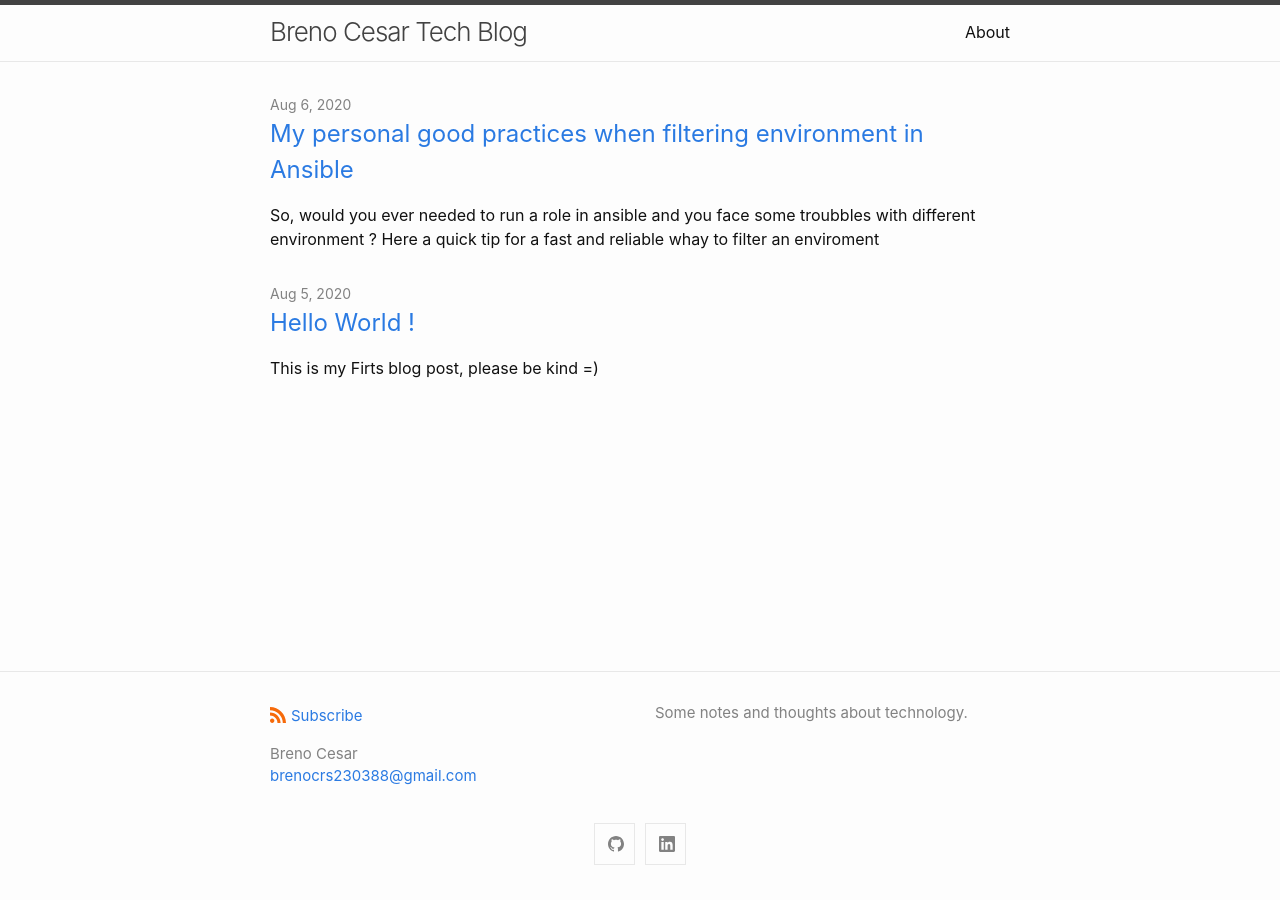
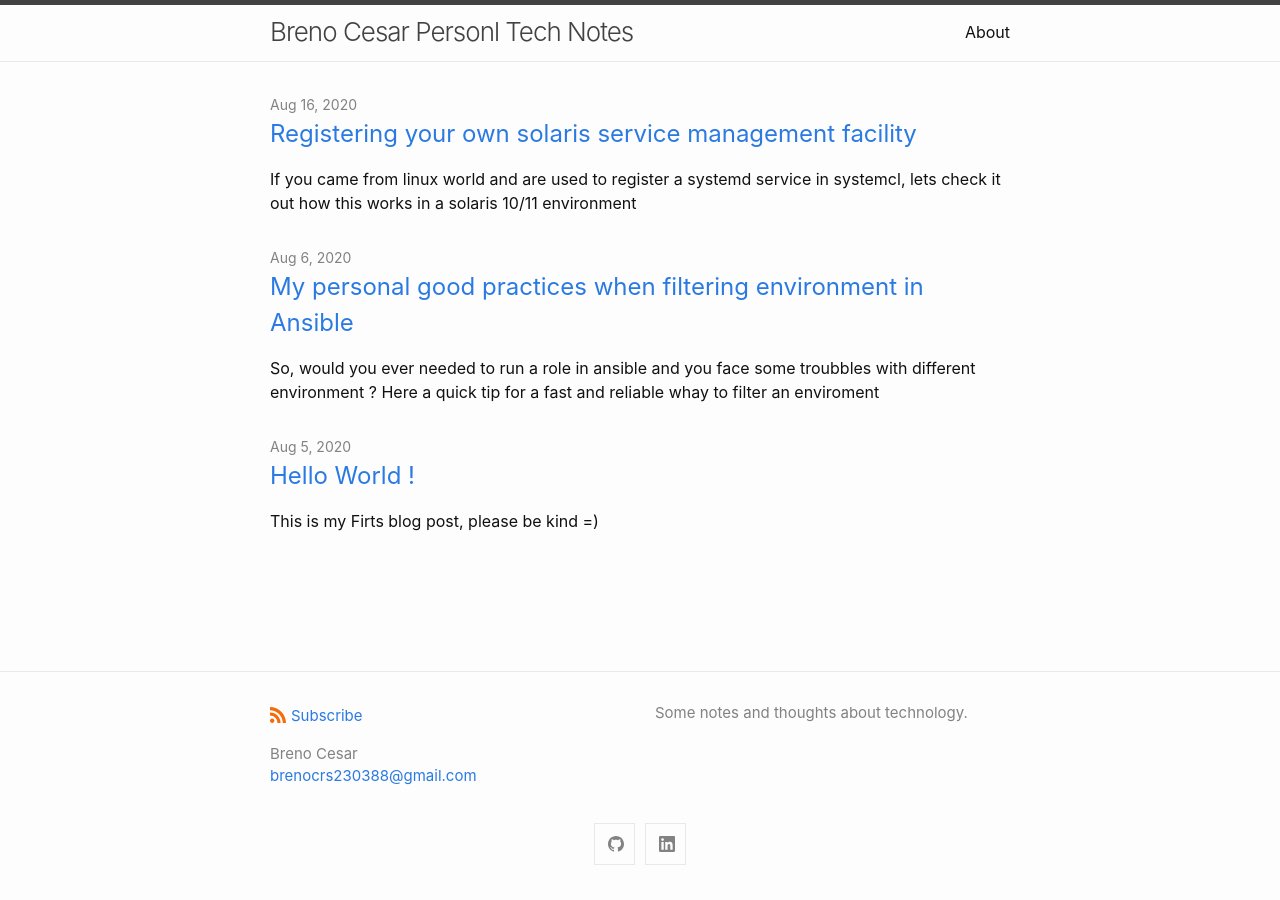
Before and after one commit to brenocrs/brenocrs.github.io, a Jekyll site: the page built from index.markdown, in a window 1280 px wide. Built offline with Jekyll 4.4.1, drawn with Linux system fonts in a browser that asks for light colours.

Commit message:
NEW POST

````diff
--- a/_config.yml
+++ b/_config.yml
@@ -1,6 +1,6 @@
 # https://github.com/jekyll/minim
-title: Breno Cesar Tech Blog
-subtitle: My personal thoughts about tech
+title: Breno Cesar Personl Tech Notes
+subtitle: My personal notes and thoughts about tech
 author:
   name: Breno Cesar
   email: brenocrs230388@gmail.com
--- /dev/null
+++ b/_posts/2020-08-16-registering-Solaris-SMF.md
@@ -0,0 +1,238 @@
+---
+layout: post
+author: Breno Cesar
+title:  "Registering your own solaris service management facility"
+subtitle: "If you came from linux world and are used to register a systemd service in systemcl, lets check it out how this works in a solaris 10/11 environment"
+categories: solaris
+date: 2020-08-16 19:07:00
+---
+If you are used to register a service in a systemd based environment, you known what is a systemcl, what he does and how to configure then to managed a new custom deamon/service/script/what_ever_you_want.
+<br>
+In a solaris environment is not different, as almost linux/unix like system, it has first and unique PID raised by the system at boot, that is the father for all the others pid that handle the other system services.
+<br>
+To manage all those services and deamons, in systemd linux system whe have systemctl, and in solaris system, we have the **service management facility**, or [**smf**](https://www.oracle.com/technical-resources/articles/solaris/intro-smf-basics-s11.html).
+<br>
+SMF use a xml file to configure all the services, if you want to know how a service is configure, you can just type:
+<br>
+```command
+-bash-3.2# svccfg export -a /system/cron
+```
+
+It will print out a XML file that show's up how this service is configured:
+<br>
+
+```xml
+<?xml version='1.0'?>
+<!DOCTYPE service_bundle SYSTEM '/usr/share/lib/xml/dtd/service_bundle.dtd.1'>
+<service_bundle type='manifest' name='export'>
+  <service name='system/cron' type='service' version='0'>
+    <create_default_instance enabled='true'/>
+    <single_instance/>
+    <dependency name='usr' grouping='require_all' restart_on='none' type='service'>
+      <service_fmri value='svc:/system/filesystem/local'/>
+    </dependency>
+    <dependency name='ns' grouping='require_all' restart_on='none' type='service'>
+      <service_fmri value='svc:/milestone/name-services'/>
+    </dependency>
+    <dependent name='cron_multi-user' restart_on='none' grouping='optional_all'>
+      <service_fmri value='svc:/milestone/multi-user'/>
+    </dependent>
+    <exec_method name='start' type='method' exec='/lib/svc/method/svc-cron' timeout_seconds='60'>
+      <method_context>
+        <method_credential user='root' group='root'/>
+      </method_context>
+    </exec_method>
+    <exec_method name='stop' type='method' exec=':kill' timeout_seconds='60'/>
+    <exec_method name='refresh' type='method' exec=':kill -THAW' timeout_seconds='60'/>
+    <property_group name='general' type='framework'>
+      <propval name='action_authorization' type='astring' value='solaris.smf.manage.cron'/>
+    </property_group>
+    <property_group name='startd' type='framework'>
+      <propval name='ignore_error' type='astring' value='core,signal'/>
+    </property_group>
+    <stability value='Unstable'/>
+    <template>
+      <common_name>
+        <loctext xml:lang='C'>clock daemon (cron)</loctext>
+      </common_name>
+      <documentation>
+        <manpage title='cron' section='1M' manpath='/usr/share/man'/>
+        <manpage title='crontab' section='1' manpath='/usr/share/man'/>
+      </documentation>
+    </template>
+  </service>
+</service_bundle>
+```
+Looking this file, it's hard to debug and understand ho it works , but here i will compiling the most usual configurations that you need to know for configuring your own SMF service.
+<br>
+Below i will show to ho configure a script called "my-application" in the smf, and which are the keys part to do so.
+<br>
+Firs we need to create a file called "my-app.xml" and than configure each step as bellow.
+<br>
+
+### 1 - Header
+
+The first thing you need to do is configure the name of your new service, ann this going in to the ```name``` option under ```service_bundle``` and ```service``` section.
+All other options can let be standart as showed bellow.
+```xml
+<?xml version="1.0" ?>
+<!DOCTYPE service_bundle
+  SYSTEM '/usr/share/lib/xml/dtd/service_bundle.dtd.1'>
+<service_bundle type="manifest" name="application/my-application">
+    <service version="1" type="service" name="application/my-application">
+.
+.
+.
+    </service>
+</service_bundle>
+```
+
+### 2 - Dependency
+Here we will not waste too much time, basicaly 99,99% of all script/software start only when a environment is runnig under a multi user level / rc.3 / init 3 or what ever you call it in your system, so our xml configuration will be very stander until here:
+```xml
+<?xml version="1.0" ?>
+<!DOCTYPE service_bundle
+  SYSTEM '/usr/share/lib/xml/dtd/service_bundle.dtd.1'>
+<service_bundle type="manifest" name="application/my-application">
+    <service version="1" type="service" name="application/my-application">
+        <dependency restart_on="none" type="service" name="multi_user_dependency" grouping="require_all">
+            <service_fmri value="svc:/milestone/multi-user"/>
+        </dependency>
+.
+.
+.
+    </service>
+</service_bundle>
+```
+### 3 - User, Enivonment Variable and Path
+
+Here is where the magic starts, if you what to specify globally:
+- Which user/group from the system the app will be executed.
+- Which environment varibale should be used.
+- Which path the script should be executed.
+Let's supose that the my-application should be executed with a user called "karlson" in the group "other" over a path "/home/karson" so the block configuration should be like:
+```xml
+<method_context method_context working_directory='/home/karson'>
+    <method_credential user="karlson" group="other" />
+</method_context>
+```
+And for everything that SMF will execute in our script, we will user this java home environment variable:
+```xml
+<method_environment>
+    <envvar name="JAVA_HOME" value="/usr/jdk/instances/jdk1.8.0" />
+</method_environment>
+```
+Until now our block configuration look's like this.
+```xml
+<?xml version="1.0" ?>
+<!DOCTYPE service_bundle
+  SYSTEM '/usr/share/lib/xml/dtd/service_bundle.dtd.1'>
+<service_bundle type="manifest" name="application/my-application">
+    <service version="1" type="service" name="application/my-application">
+        <dependency restart_on="none" type="service" name="multi_user_dependency" grouping="require_all">
+            <service_fmri value="svc:/milestone/multi-user"/>
+        </dependency>
+        <method_context working_directory='/home/karson'>
+            <method_credential user="karlson" group="other" />
+        </method_context>
+        <method_environment>
+            <envvar name="JAVA_HOME" value="/usr/jdk/instances/jdk1.8.0" />
+        </method_environment>
+.
+.
+.
+    </service>
+</service_bundle>
+```
+### 4 - Script execution
+Here we specify how the script should be executed, there is a lot of variation for that, but i will show the 2 most common.
+#### 4.1 - Start/Stop script
+For a scrpt that you need to inform a the input a parameter like **start** or **stop**, just use the block bellow:
+
+```xml
+<exec_method timeout_seconds="60" type="method" name="start" exec="/home/karson/my-app.sh %m"/>
+<exec_method timeout_seconds="60" type="method" name="stop" exec="/home/karson/my-app.sh %m"/>
+<exec_method timeout_seconds="60" type="method" name="refresh" exec=":true"/>
+```
+obs: Note that you can user varibles like ```%m``` to specify which input you will use for every method
+
+#### 4.2 - Daemon script
+For a scrpt that run's as a deamon and should be maintained executing, just use the block bellow:
+
+```xml
+<exec_method timeout_seconds="60" type="method" name="start" exec="/home/karson/my-app.sh -c /home/karson/my-app.conf"/>
+<exec_method timeout_seconds="60" type="method" name="stop" exec=":kill"/>
+<exec_method timeout_seconds="60" type="method" name="refresh" exec=":true"/>
+```
+
+### 5 - Inform the name and description
+
+Inform to the smf the name and description for your script, so every user that type "svcs" ofr your script will knwo that is about.
+For that, we will use the block bellow
+
+```xml
+<template>
+  <common_name>
+     <loctext xml:lang="C">
+        My APP
+     </loctext>
+  </common_name>
+  <description>
+    <loctext xml:lang="C">
+      My awesome application
+    </loctext>
+  </description>
+</template>
+```
+### 6 - Importing the configuration on SMF
+Finaly our app will be configured in the my-app.xml as a deamon service:
+
+```xml
+<?xml version="1.0" ?>
+<!DOCTYPE service_bundle
+  SYSTEM '/usr/share/lib/xml/dtd/service_bundle.dtd.1'>
+<service_bundle type="manifest" name="application/my-application">
+    <service version="1" type="service" name="application/my-application">
+        <dependency restart_on="none" type="service" name="multi_user_dependency" grouping="require_all">
+            <service_fmri value="svc:/milestone/multi-user"/>
+        </dependency>
+        <method_context working_directory='/home/karson'>
+            <method_credential user="karlson" group="other" />
+        </method_context>
+        <method_environment>
+            <envvar name="JAVA_HOME" value="/usr/jdk/instances/jdk1.8.0" />
+        </method_environment>
+        <exec_method timeout_seconds="60" type="method" name="start" exec="/home/karson/my-app.sh -c /home/karson/my-app.conf"/>
+        <exec_method timeout_seconds="60" type="method" name="stop" exec=":kill"/>
+        <exec_method timeout_seconds="60" type="method" name="refresh" exec=":true"/>
+        <template>
+          <common_name>
+             <loctext xml:lang="C">
+                My APP
+             </loctext>
+          </common_name>
+          <description>
+            <loctext xml:lang="C">
+              My awesome application
+            </loctext>
+          </description>
+        </template>
+    </service>
+</service_bundle>
+```
+
+Lets import it with the command bellow:
+```command
+-bash-3.2# svccfg import ./my-app.xml
+```
+
+And then start our script:
+```command
+-bash-3.2# svcadm enable my-application
+```
+
+I hope that you enjoyed, and be usefull for you as well.
+
+See you !!
+
+[]'s
````
